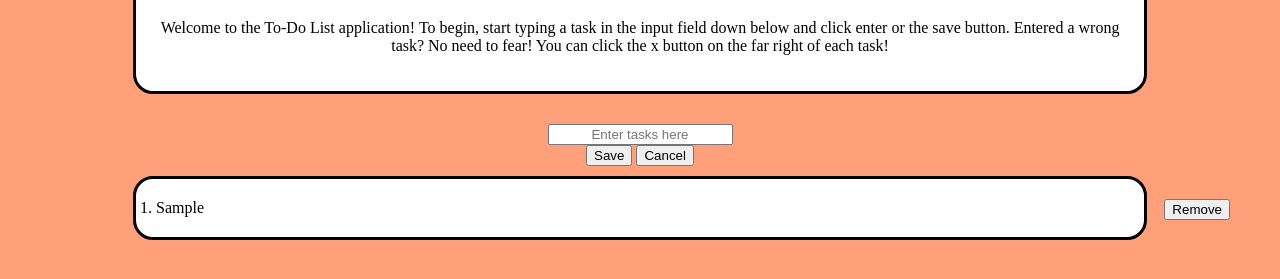
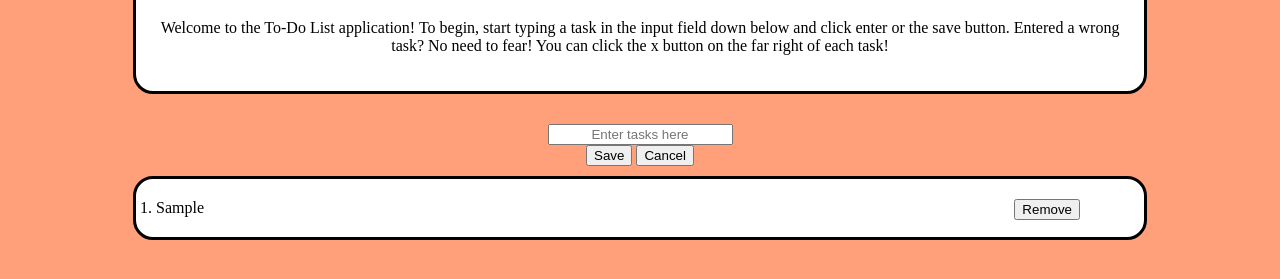
Before and after one commit to KelsieMcDonald-2003/JavaScript_ToDoList, a website built with webpack: page src/index.html in a window 1280 px wide. Both pictures are taken after typing "Sample" into the empty fields and a click on the button "Save". Shown: the part 209-488 px from the top of the page. Built offline with nearby package versions, Linux system fonts and the light colour scheme.

Commit message:
Debugged some styling.

```diff
--- a/src/css/style1.css
+++ b/src/css/style1.css
@@ -30,7 +30,7 @@ body {
 
 .listcontainer button {
     position: absolute;
-    right: 50px;
+    right: 200px;
 }
 
 .container {
```
